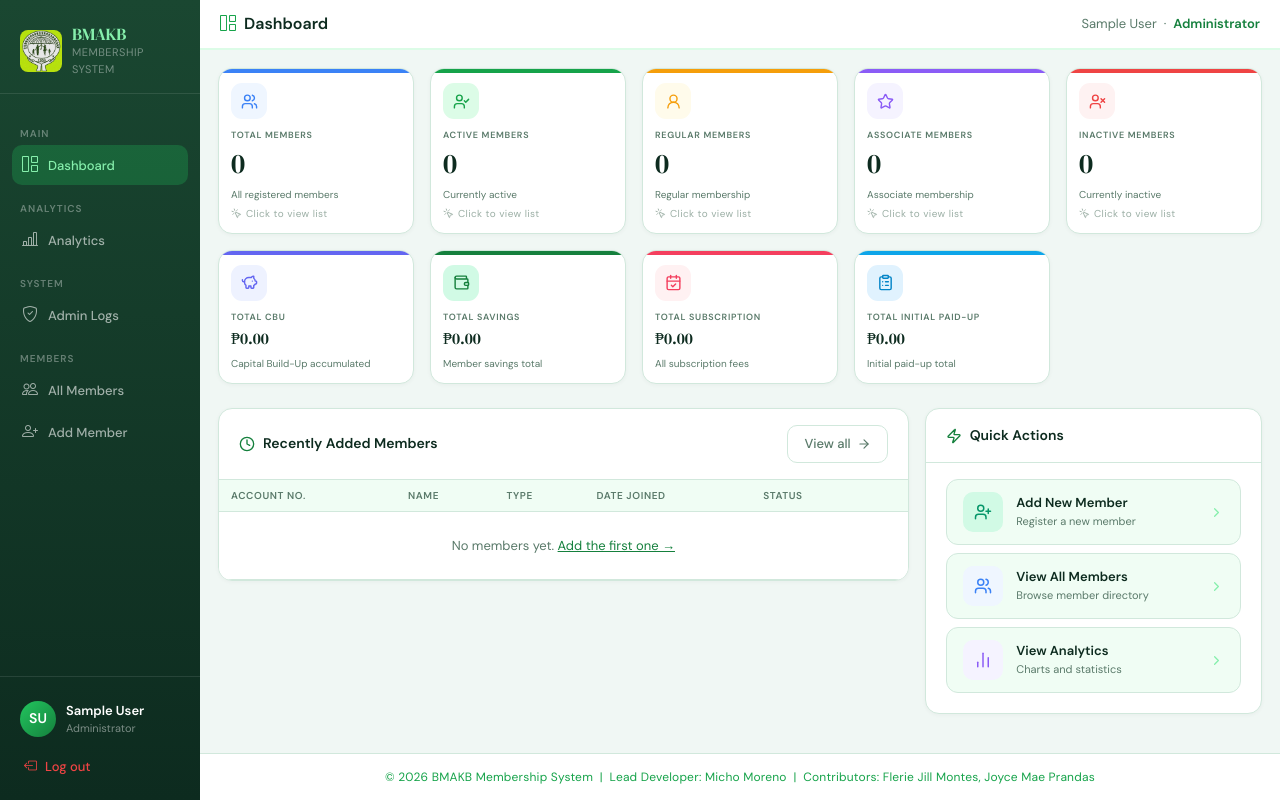
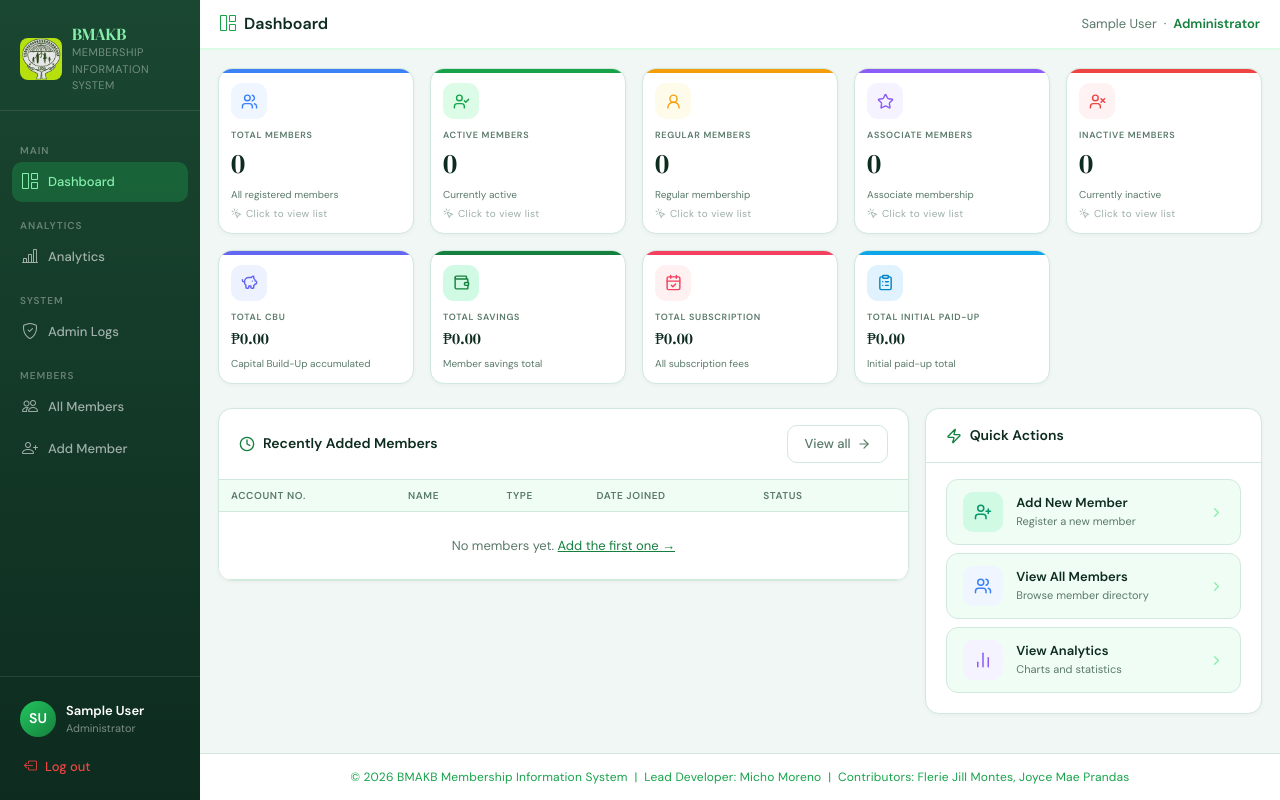
Before and after one commit to mAkOy34-mors/bmakb_system, a Django app: page / in a window 1280 px wide. Run offline with Django 5.2, Linux system fonts and the light colour scheme; the visitor is signed in with stand-in values (Sample User, id 1); some libraries are stand-ins or nearby versions.

Commit message:
Add title icon

```diff
--- a/apps/administrator/templates/administrator/login.html
+++ b/apps/administrator/templates/administrator/login.html
@@ -31,7 +31,7 @@
             <img src="{% static 'images/BMAKB-LOGO.jpg' %}" alt="BMAKB Logo" class="auth-logo"/>
           </div>
           <h1>BMAKB</h1>
-          <p>Membership Management System</p>
+          <p>Membership Information System</p>
         </div>
 
         <div class="auth-title">Welcome back</div>
@@ -81,7 +81,7 @@
       </div>
 
       <div class="auth-footer">
-        &copy; 2026 BMAKB Membership System &nbsp;|&nbsp; Lead Developer: Micho Moreno &nbsp;|&nbsp; Contributors: Flerie Jill Montes, Joyce Mae Prandas
+        &copy; 2026 BMAKB Membership Information System &nbsp;|&nbsp; Lead Developer: Micho Moreno &nbsp;|&nbsp; Contributors: Flerie Jill Montes, Joyce Mae Prandas
       </div>
 
     </div><!-- /modal-wrap -->
--- a/apps/administrator/templates/administrator/register.html
+++ b/apps/administrator/templates/administrator/register.html
@@ -122,7 +122,7 @@
       </div>
 
       <div class="auth-footer">
-       &copy; 2026 BMAKB Membership System &nbsp;|&nbsp; Lead Developer: Micho Moreno &nbsp;|&nbsp; Contributors: Flerie Jill Montes, Joyce Mae Prandas
+       &copy; 2026 BMAKB Membership Information System &nbsp;|&nbsp; Lead Developer: Micho Moreno &nbsp;|&nbsp; Contributors: Flerie Jill Montes, Joyce Mae Prandas
       </div>
 
     </div><!-- /modal-wrap -->
--- a/templates/base.html
+++ b/templates/base.html
@@ -7,6 +7,8 @@
   <meta name="viewport" content="width=device-width, initial-scale=1.0"/>
   <title>{% block title %}BMAKB System{% endblock %}</title>
 
+  <!-- Logo favicon-->
+  <link rel="icon" type="image/x-icon" href="{% static 'favicon.ico' %}">
   <!-- Google Fonts -->
   <link href="https://fonts.googleapis.com/css2?family=DM+Sans:wght@300;400;500;600&family=DM+Serif+Display&display=swap" rel="stylesheet"/>
   <!-- Bootstrap 5 -->
@@ -35,7 +37,7 @@
            style="width:42px; height:42px; object-fit:contain; border-radius:8px; flex-shrink:0;">
       <div>
         <h1 style="margin:0;">BMAKB</h1>
-        <p style="margin:0;">Membership System</p>
+        <p style="margin:0;">Membership Information System</p>
       </div>
     </div>
     <!-- Close button (mobile only) -->
@@ -124,7 +126,7 @@
   </div>
 
   <footer class="site-footer">
-    &copy; 2026 BMAKB Membership System &nbsp;|&nbsp; Lead Developer: Micho Moreno &nbsp;|&nbsp; Contributors: Flerie Jill Montes, Joyce Mae Prandas
+    &copy; 2026 BMAKB Membership Information System &nbsp;|&nbsp; Lead Developer: Micho Moreno &nbsp;|&nbsp; Contributors: Flerie Jill Montes, Joyce Mae Prandas
   </footer>
 
 </main>
```
